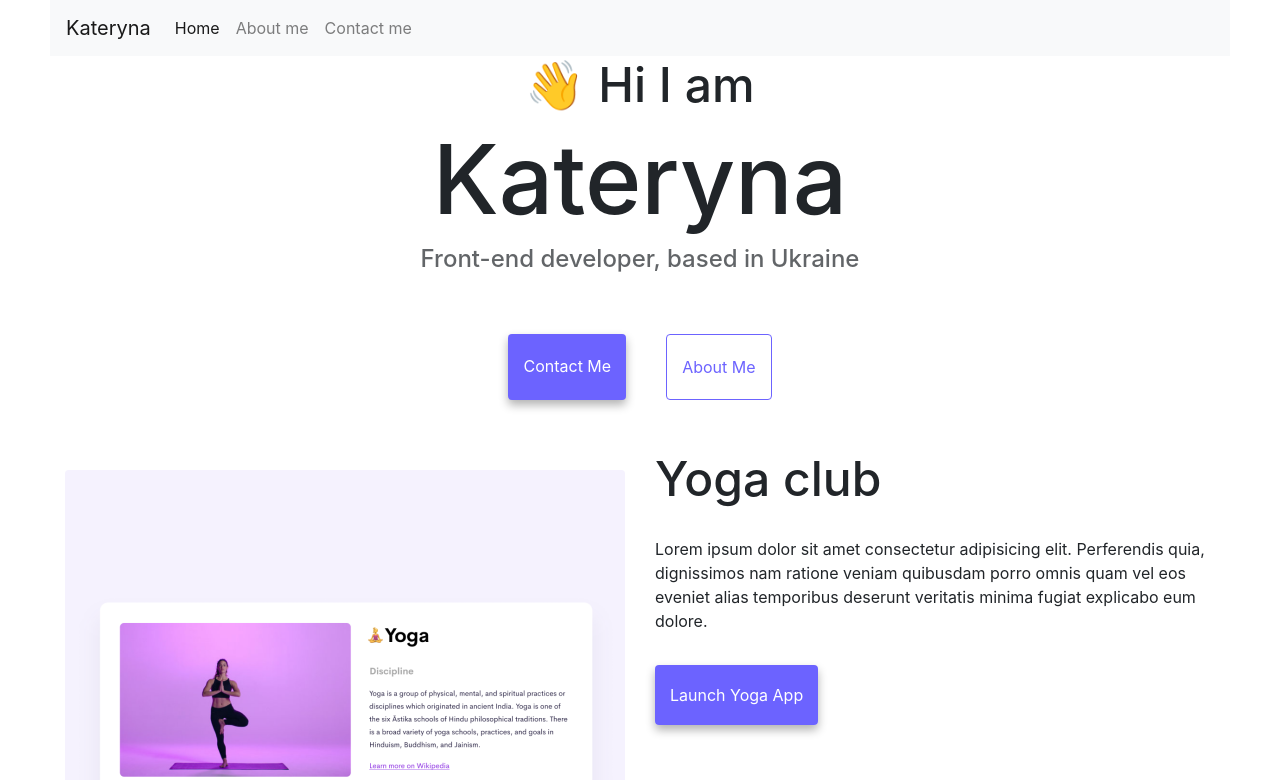
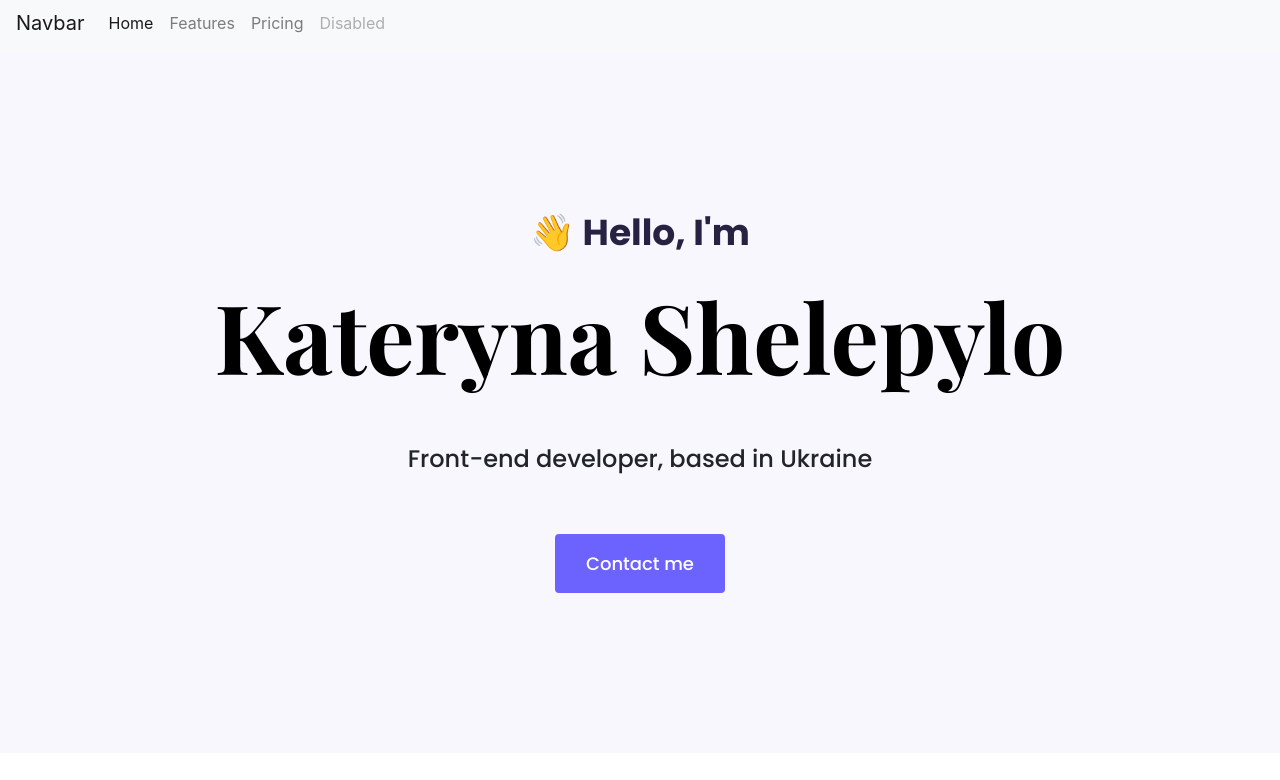
Before and after one commit to katesheelee/Portfolio, a website: page index.html in a window 1280 px wide. Shown: the top 780 px of the page. Drawn offline with nearby package versions, Linux system fonts and the light colour scheme.

Commit message:
Updated the heading

```diff
--- a/index.html
+++ b/index.html
@@ -1,62 +1,76 @@
 <!DOCTYPE html>
 <html lang="en">
+
 <head>
   <meta charset="UTF-8" />
   <meta http-equiv="X-UA-Compatible" content="IE=edge" />
   <meta name="viewport" content="width=device-width, initial-scale=1.0" />
-    <link
-      rel="stylesheet"
-      href="https://cdn.jsdelivr.net/npm/bootstrap@4.3.1/dist/css/bootstrap.min.css"
-      integrity="sha384-ggOyR0iXCbMQv3Xipma34MD+dH/1fQ784/j6cY/iJTQUOhcWr7x9JvoRxT2MZw1T"
-      crossorigin="anonymous"
-    />
-    <script
-      src="https://code.jquery.com/jquery-3.3.1.slim.min.js"
+  <link rel="stylesheet" href="https://cdn.jsdelivr.net/npm/bootstrap@4.3.1/dist/css/bootstrap.min.css"
+    integrity="sha384-ggOyR0iXCbMQv3Xipma34MD+dH/1fQ784/j6cY/iJTQUOhcWr7x9JvoRxT2MZw1T" crossorigin="anonymous" />
+  <script src="https://code.jquery.com/jquery-3.3.1.slim.min.js"
     integrity="sha384-q8i/X+965DzO0rT7abK41JStQIAqVgRVzpbzo5smXKp4YfRvH+8abtTE1Pi6jizo"
-      crossorigin="anonymous"
-    ></script>
-    <script
-      src="https://cdn.jsdelivr.net/npm/popper.js@1.14.7/dist/umd/popper.min.js"
+    crossorigin="anonymous"></script>
+  <script src="https://cdn.jsdelivr.net/npm/popper.js@1.14.7/dist/umd/popper.min.js"
     integrity="sha384-UO2eT0CpHqdSJQ6hJty5KVphtPhzWj9WO1clHTMGa3JDZwrnQq4sF86dIHNDz0W1"
-      crossorigin="anonymous"
-    ></script>
-    <script
-      src="https://cdn.jsdelivr.net/npm/bootstrap@4.3.1/dist/js/bootstrap.min.js"
+    crossorigin="anonymous"></script>
+  <script src="https://cdn.jsdelivr.net/npm/bootstrap@4.3.1/dist/js/bootstrap.min.js"
     integrity="sha384-JjSmVgyd0p3pXB1rRibZUAYoIIy6OrQ6VrjIEaFf/nJGzIxFDsf4x0xIM+B07jRM"
-      crossorigin="anonymous"
-    ></script>
+    crossorigin="anonymous"></script>
   <title>Front-End Developer - Kateryna Shelepylo</title>
   <meta name="description" content="View information about me and my projects">
   <link rel="stylesheet" href="style.css" />
+  <link rel="preconnect" href="https://fonts.googleapis.com">
+  <link rel="preconnect" href="https://fonts.gstatic.com" crossorigin>
+  <link
+    href="https://fonts.googleapis.com/css2?family=Playfair+Display:wght@700&family=Poppins:wght@500;700&display=swap"
+    rel="stylesheet">
 </head>
 
 
 <body>
+  <div class="box">
     <nav class="navbar navbar-expand-lg navbar-light bg-light">
-          <a class="navbar-brand" href="#">Kateryna</a>
-          <button class="navbar-toggler" type="button" data-toggle="collapse" data-target="#navbarNav" aria-controls="navbarNav" aria-expanded="false" aria-label="Toggle navigation">
+      <a class="navbar-brand" href="#">Navbar</a>
+      <button class="navbar-toggler" type="button" data-toggle="collapse" data-target="#navbarNav"
+        aria-controls="navbarNav" aria-expanded="false" aria-label="Toggle navigation">
         <span class="navbar-toggler-icon"></span>
       </button>
       <div class="collapse navbar-collapse" id="navbarNav">
         <ul class="navbar-nav">
           <li class="nav-item active">
-                <a class="nav-link" title="Homepage" href="index.html">Home <span class="sr-only">(current)</span></a>
+            <a class="nav-link" href="#">Home <span class="sr-only">(current)</span></a>
           </li>
           <li class="nav-item">
-                <a class="nav-link" title="About me" href="about.html">About me</a>
+            <a class="nav-link" href="#">Features</a>
           </li>
           <li class="nav-item">
-                <a class="nav-link" title="Contact me" href="about.html#contact">Contact me </a>
+            <a class="nav-link" href="#">Pricing</a>
+          </li>
+          <li class="nav-item">
+            <a class="nav-link disabled" href="#">Disabled</a>
+          </li>
         </ul>
       </div>
     </nav>
-    <h2>👋 Hi I am</h2>
-    <h1>Kateryna</h1>
-    <h3>Front-end developer, based in Ukraine</h3>
-    <div class="navigation-links">
-      <a href="about.html#contact" title="Contact me" class="contact-link">Contact me</a>
-      <a href="about.html" title="About me" class="about-link">About me</a>
   </div>
+
+
+  <div class="hero">
+    <h2 class="mb-4">👋 Hello, I'm</h2>
+    <h1>Kateryna Shelepylo </h1>
+    <h3 class="mt-5">Front-end developer, based in Ukraine</h3>
+
+    <a href="about.html#contact" title="Contact me" class=" btn btn-branding">Contact me</a>
+
+  </div>
+
+
+
+
+
+
+
+
 
   <div class="container-fluid">
     <div class="row">
@@ -72,7 +86,7 @@
           eos eveniet alias temporibus deserunt veritatis minima fugiat
           explicabo eum dolore.
         </p>
-          <a href="#"  title="Launch Yoga App" class="link">Launch Yoga App</a>
+        <a href="#" title="Launch Yoga App" class="link">Launch Yoga App</a>
       </div>
     </div>
 
@@ -82,7 +96,9 @@
         <div class="col-md-6">
           <h2 class="head">Weather App</h2>
           <p class="about-app">
-                Lorem ipsum dolor sit amet consectetur adipisicing elit. Perferendis quia, dignissimos nam ratione veniam quibusdam porro omnis quam vel eos eveniet alias temporibus deserunt veritatis minima fugiat explicabo eum dolore.
+            Lorem ipsum dolor sit amet consectetur adipisicing elit. Perferendis quia, dignissimos nam ratione veniam
+            quibusdam porro omnis quam vel eos eveniet alias temporibus deserunt veritatis minima fugiat explicabo eum
+            dolore.
           </p>
           <a href="#" class="link" title="Launch Weather App">Launch Weather App</a>
         </div>
@@ -96,7 +112,7 @@
     <div class="container-fluid">
       <div class="row">
         <div class="col-md-6">
-                <img src="images/yogurt.png" alt="Yogurt"class="img-fluid rounded d-none d-lg-block" />
+          <img src="images/yogurt.png" alt="Yogurt" class="img-fluid rounded d-none d-lg-block" />
         </div>
         <div class="col-md-6">
           <h2 class="head">Yogurt App</h2>
@@ -116,4 +132,5 @@
 
 
 </body>
+
 </html>
--- a/style.css
+++ b/style.css
@@ -2,10 +2,8 @@
 	--primary-color: #6c63ff;
 	--secondary-color: #f5f2fe;
 	--box-shadow: 0 5px 10px rgba(0, 0, 0, 0.3);
-}
-
-body {
-  margin: 50px;
+	--heading-font-family: "Playfair Display", serif;
+	--default-font-family: "Poppins", sans-serif;
 }
 
 h1,
@@ -16,15 +14,23 @@ h3 {
 
 h1 {
 	font-size: 96px;
+	font-family: "Playfair Display", serif;
+	font-weight: 700px;
+	color: black;
 }
 
 h2 {
-  font-size: 48px;
+	font-size: 36px;
+	font-family: "Poppins", sans-serif;
+	font-weight: bold;
+	color: #272142;
 }
 
 h3 {
 	font-size: 24px;
-  opacity: 0.7;
+	font-family: var(--default-font-family);
+	font-weight: 400px;
+	line-height: 36px;
 }
 
 .about-me {
@@ -33,29 +39,26 @@ h3 {
 	text-align: center;
 }
 
-.navigation-links {
-  display: flex;
-  margin-top: 40px;
-  justify-content: center;
+.box {
+	margin-top: 45px;
+	background: #f9f7fe;
 }
 
-.navigation-links a {
-  margin: 20px;
-  border-radius: 4px;
-  padding: 20px 15px;
-  text-decoration: none;
-  text-transform: capitalize;
+.hero {
+	background: #f9f7fe;
+	padding: 160px 20px;
+	text-align: center;
 }
 
-.contact-link {
+.btn-branding {
+	font-family: var(--default-font-family);
+	margin-top: 49px;
 	background: var(--primary-color);
-  box-shadow: var(--box-shadow);
+	border-radius: 4px;
 	color: white;
-}
-
-.about-link {
-  color: var(--primary-color);
-  border: 1px solid var(--primary-color);
+	font-size: 18px;
+	line-height: 27px;
+	padding: 15px 30px;
 }
 
 .homepage-link {
```
Also changed, not shown: about.html (+4 -0 lines). Lines whose indentation alone changed are shown as unchanged.
